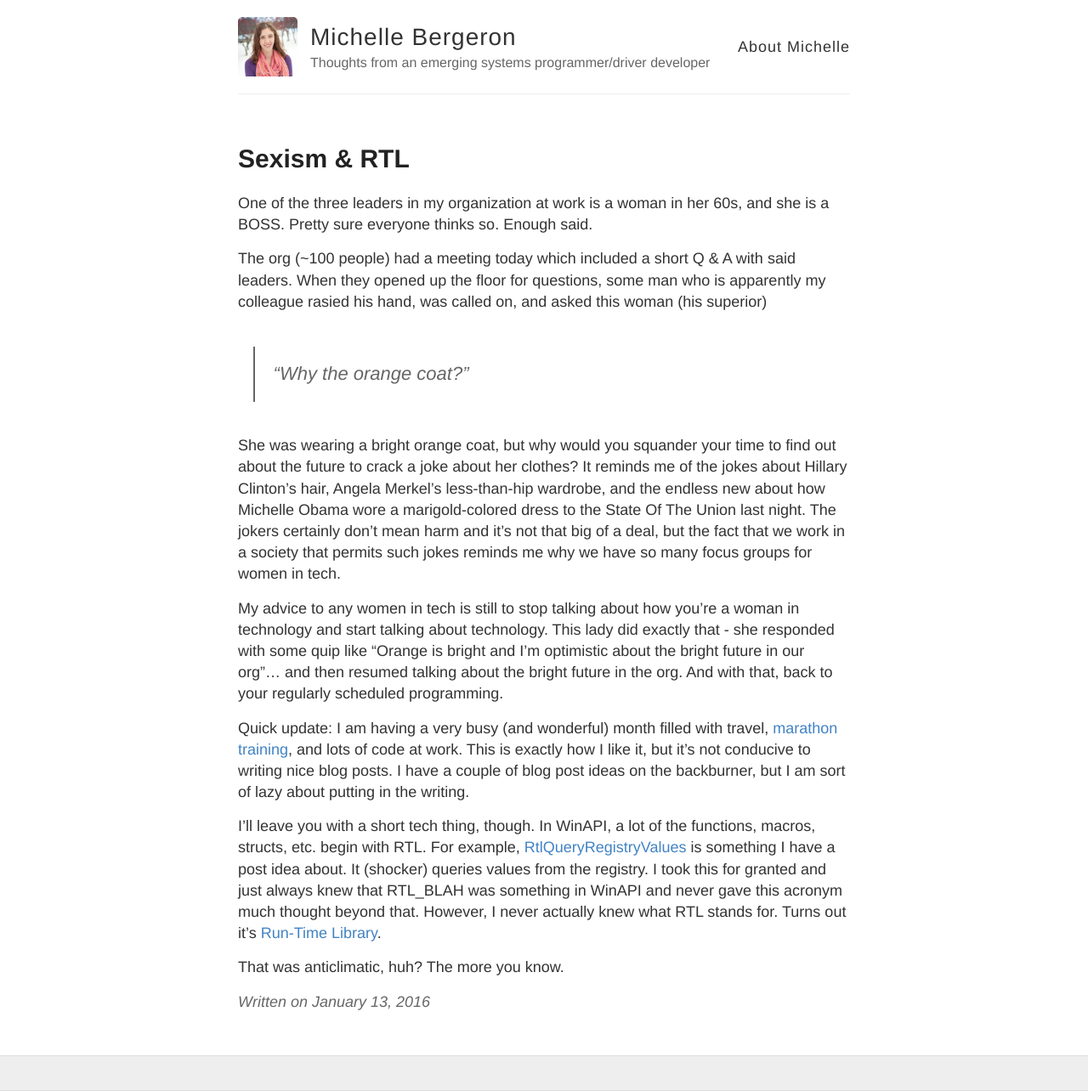
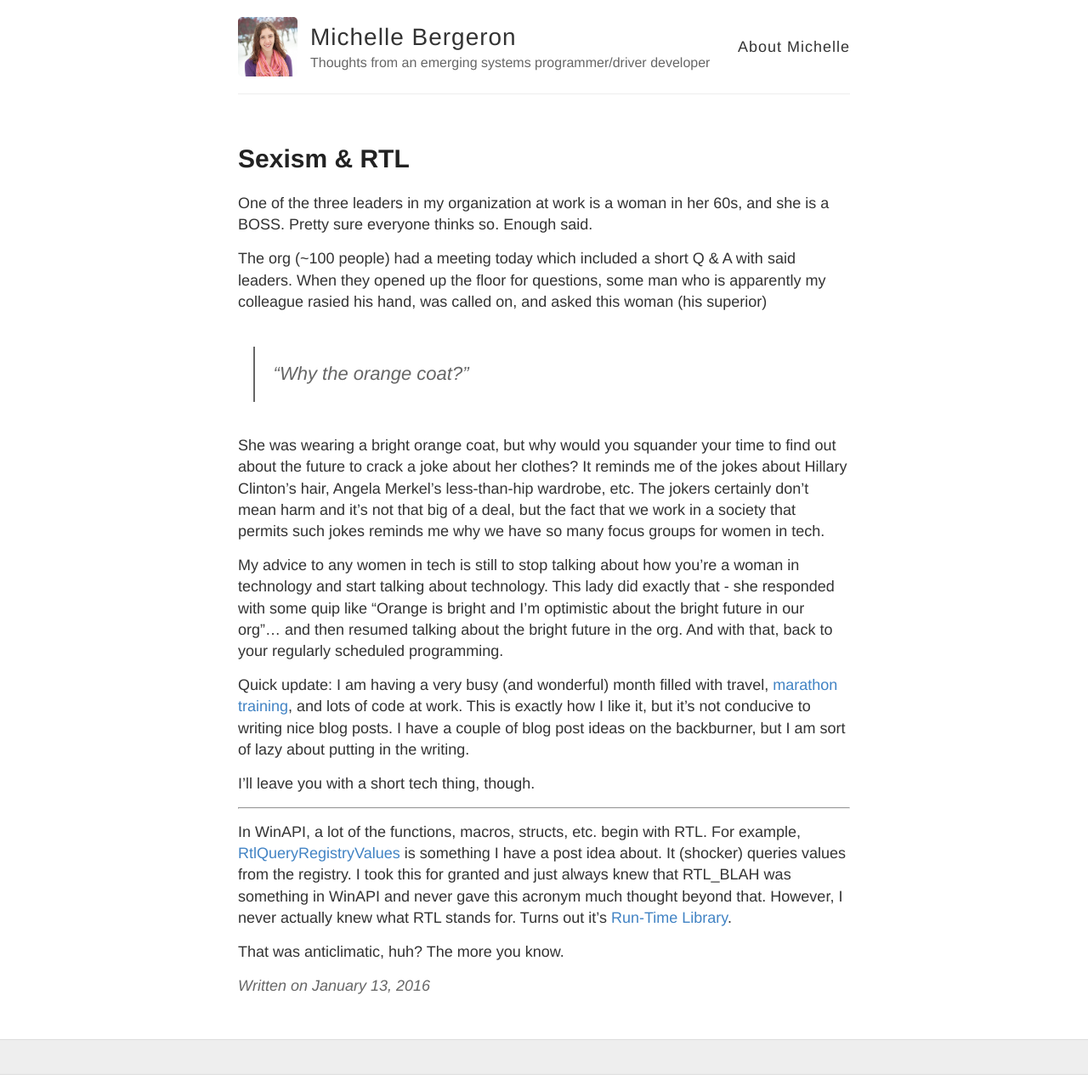
Before and after one commit to mrb113/mrb113.github.io, a Jekyll site: the page built from _posts/2016-1-13-Small-Sexism.md, in a window 1280 px wide. Shown: the whole page at 85% size. Built offline with Jekyll 4.4.1, drawn with Linux system fonts in a browser that asks for light colours; Markdown is read by kramdown in place of the engine named in the settings; comment, search, counter and statistics services are not loaded.

Commit message:
Update 2016-1-13-Small-Sexism.md

```diff
--- a/_posts/2016-1-13-Small-Sexism.md
+++ b/_posts/2016-1-13-Small-Sexism.md
@@ -9,12 +9,16 @@ The org (~100 people) had a meeting today which included a short Q & A with said
 
 > "Why the orange coat?"
 
-She was wearing a bright orange coat, but why would you squander your time to find out about the future to crack a joke about her clothes? It reminds me of the jokes about Hillary Clinton's hair, Angela Merkel's less-than-hip wardrobe, and the endless new about how Michelle Obama wore a marigold-colored dress to the State Of The Union last night. The jokers certainly don't mean harm and it's not that big of a deal, but the fact that we work in a society that permits such jokes reminds me why we have so many focus groups for women in tech.
+She was wearing a bright orange coat, but why would you squander your time to find out about the future to crack a joke about her clothes? It reminds me of the jokes about Hillary Clinton's hair, Angela Merkel's less-than-hip wardrobe, etc. The jokers certainly don't mean harm and it's not that big of a deal, but the fact that we work in a society that permits such jokes reminds me why we have so many focus groups for women in tech.
 
 My advice to any women in tech is still to stop talking about how you're a woman in technology and start talking about technology. This lady did exactly that - she responded with some quip like "Orange is bright and I'm optimistic about the bright future in our org"... and then resumed talking about the bright future in the org. And with that, back to your regularly scheduled programming.
 
 Quick update: I am having a very busy (and wonderful) month filled with travel, [marathon training](http://www.fargomarathon.com/), and lots of code at work. This is exactly how I like it, but it's not conducive to writing nice blog posts. I have a couple of blog post ideas on the backburner, but I am sort of lazy about putting in the writing.
 
-I'll leave you with a short tech thing, though. In WinAPI, a lot of the functions, macros, structs, etc. begin with RTL. For example, [RtlQueryRegistryValues](https://msdn.microsoft.com/en-us/library/windows/hardware/ff562046(v=vs.85).aspx) is something I have a post idea about. It (shocker) queries values from the registry. I took this for granted and just always knew that RTL_BLAH was something in WinAPI and never gave this acronym much thought beyond that. However, I never actually knew what RTL stands for. Turns out it's [Run-Time Library](https://msdn.microsoft.com/en-us/library/windows/hardware/ff563638(v=vs.85).aspx).
+I'll leave you with a short tech thing, though.
+
+---
+
+In WinAPI, a lot of the functions, macros, structs, etc. begin with RTL. For example, [RtlQueryRegistryValues](https://msdn.microsoft.com/en-us/library/windows/hardware/ff562046(v=vs.85).aspx) is something I have a post idea about. It (shocker) queries values from the registry. I took this for granted and just always knew that RTL_BLAH was something in WinAPI and never gave this acronym much thought beyond that. However, I never actually knew what RTL stands for. Turns out it's [Run-Time Library](https://msdn.microsoft.com/en-us/library/windows/hardware/ff563638(v=vs.85).aspx).
 
 That was anticlimatic, huh? The more you know.
```
